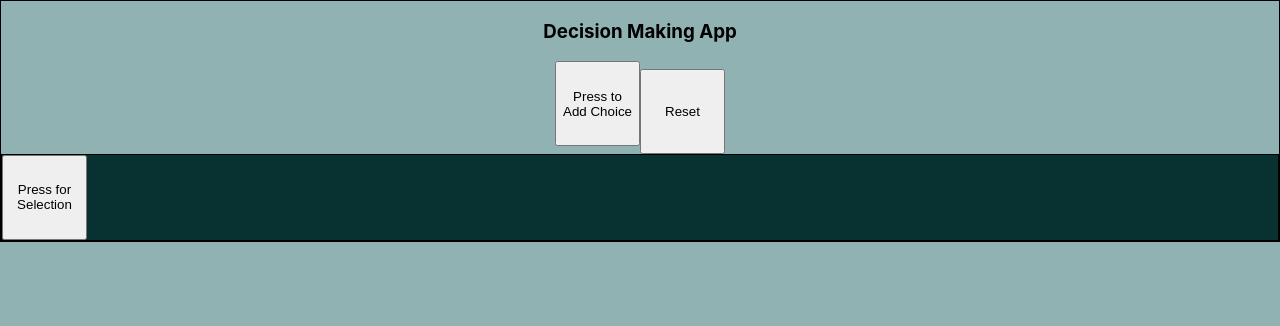
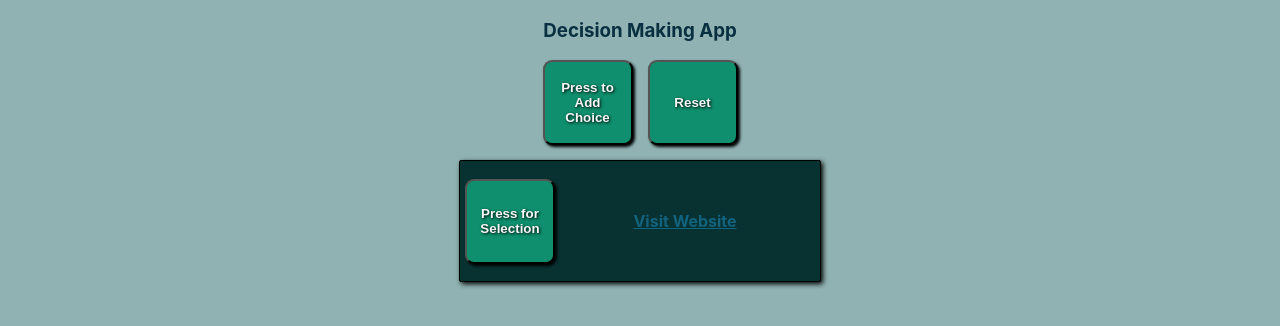
Before and after one commit to JeremyDuncan/decision-maker, a React (Create React App) app in the folder decision-maker/: page / in a window 1280 px wide. Both pictures are taken after a click on the button "Press to Add Choice". Shown: the top 326 px of the page. Built offline with nearby package versions, Linux system fonts and the light colour scheme.

Commit message:
added button styles

```diff
--- a/decision-maker/src/App.css
+++ b/decision-maker/src/App.css
@@ -5,23 +5,40 @@ body {
   display: flex;
   flex-direction: column;
   margin: auto;
+  margin-bottom: 20px;
   justify-content:center;
   text-align: center;
-  border: 1px solid black;
-
+  color: rgb(9, 48, 64);
+}
+.but {
+  display: flex;
+  justify-content: center;
+  margin-bottom: 15px;
+  gap: 15px;
 }
 button {
-  width: 85px;
+  width: 90px;
   height: 85px;
+  border-radius: 9px;
+  font-weight: bold;
+  background-color: rgb(15, 143, 109);
+  color: rgb(247, 247, 247);
+  text-shadow: 1px 1px 3px black;
+  box-shadow: 2px 2px 3px black;
 }
 #decision-wrapper {
   display: flex;
-  flex-direction: column;
+  flex-direction: row;
   margin: auto;
-  justify-content:space-evenly;
+  justify-content: center;
+  align-items: center;
   border: 1px solid black;
   background-color: rgb(8, 49, 49);
-
+  height: 120px;
+  margin-bottom: 4px;
+  box-shadow: 2px 2px 5px black;
+  border-radius: 2px;
+  width: 360px;
 }
 .genre {
   font-size: 1.2rem;
@@ -30,3 +47,10 @@ button {
 .selection {
   color: white;
 }
+#display-output {
+  width: 260px;
+}
+a {
+  color:rgb(18, 99, 126);
+  font-weight: bold;
+}
--- a/decision-maker/src/components/Decisions.js
+++ b/decision-maker/src/components/Decisions.js
@@ -4,7 +4,8 @@ class Decisions extends Component {
     super(props)
     this.state = {
       selectedType: "",
-      selectedPlace: ""
+      selectedPlace: "",
+      url: ""
     }
   }
 
@@ -122,20 +123,125 @@ class Decisions extends Component {
         "Yalla"
       ]
     ]
+    var links = [
+      // Mexican
+      [
+        "https://www.yelp.com/biz/la-pastorcita-atlanta",
+        "https://www.eltesoroatl.com/",
+        "https://www.nuevolaredocantina.com/",
+        "https://www.tinlizzyscantina.com/",
+        "https://ttatl.com/",
+        "https://elreydeltacoatl.com/"
+      ],
+      // Chinese
+      [
+        "https://www.lameiziatl.com/",
+        "https://www.bigbosschinese.com/",
+        "https://urbanwuga.com/",
+        "https://grandchinaatl.com/",
+        "https://chongqinghotpotga.com/"
+      ],
+      // Vietmanese
+      [
+        "Nam Phuong",
+        "Pho Dai Loi 2",
+        "Lady Ha",
+        "Poor Calvin's",
+        "Lee's Bakery",
+        "Quồc Hương Bánh Mì Fast Food",
+        "Pho 24",
+        "Le Fat"
+      ],
+      // Thai
+      [
+        "26 Thai Kitchen and Bar",
+        "SriThai Thai Kitchen & Sushi Bar -Emory",
+        "Little Bangkok",
+        "Bangkok Station",
+        "Tuk Tuk Thai Food Loft"
+      ],
+      // Japanese
+      [
+        "JINYA Ramen Bar",
+        "Eight Sushi Lounge",
+        "Shoya Izakaya",
+        "Nakato Japanese Restaurant",
+        "Umi",
+        "Wagaya"
+      ],
+      // Indian
+      [
+        "Desie Spice",
+        "Chai Pani",
+        "Purnima Bangladeshi Cuisine",
+        "Zyka",
+        "Cafe Bombay",
+        "Masti fun Indian Street Food",
+        "Tabla",
+        "Aamar Indian Cuisine"
+      ],
+      // Brewery
+      [
+        "SweetWater Brewing Company",
+        "New Realm Brewing",
+        "Hopstix",
+        "Bold Monk",
+        "The Porter Beer Bar",
+        "Wrecking Bar Brewpub",
+        "Torched Hop Brewing",
+        "Monday Night Brewing"
+      ],
+      // Italian
+      [
+        "Amalfi Cucina & Mercato",
+        "Pasta Da Pulcinella",
+        "No. 246",
+        "Sotto Sotto",
+        "BoccaLupo",
+        "Mezza Luna",
+        "Argosy",
+        "Ammazza",
+        "Fellini’s Pizza",
+        "Antico Pizza"
+      ],
+      // American
+      [
+        "Atlanta Breakfast Club",
+        "Sun in My Belly",
+        "Leon’s Full Service",
+        "Argosy",
+        "Folk Art Restaurant"
+      ],
+      // Mediterranean
+      [
+        "Aviva by Kameel",
+        "Ameer’s Mediterranean Grill",
+        "Baraka Shawarma",
+        "Delbar Middle Eastern",
+        "Sufi’s",
+        "Nick’s Food To Go",
+        "Yalla"
+      ]
+    ]
 
     var randomChoice = (Math.floor(Math.random() * choices.length))
     var index = (Math.floor(Math.random() * places[randomChoice].length))
 
     this.setState({selectedType: this.state.selectedType = choices[randomChoice]})
     this.setState({selectedPlace: this.state.selectedType = places[randomChoice][index]})
+    this.setState({url: this.state.url = links[randomChoice][index]})
   }
 
   render() {
     return (
       <div id="decision-wrapper">
         <button onClick={() => { this.handleClick() }}>Press for Selection</button>
-        <div className="selection genre">{this.state.selectedType}</div>
-        <div className="selection">{this.state.selectedPlace}</div>
+
+        <div id="display-output">
+          <div className="selection genre">{this.state.selectedType}</div>
+          <div className="selection">{this.state.selectedPlace}</div>
+          <div className="selection"><a href={this.state.url}>Visit Website</a></div>
+        </div>
 
       </div>
     )
```
